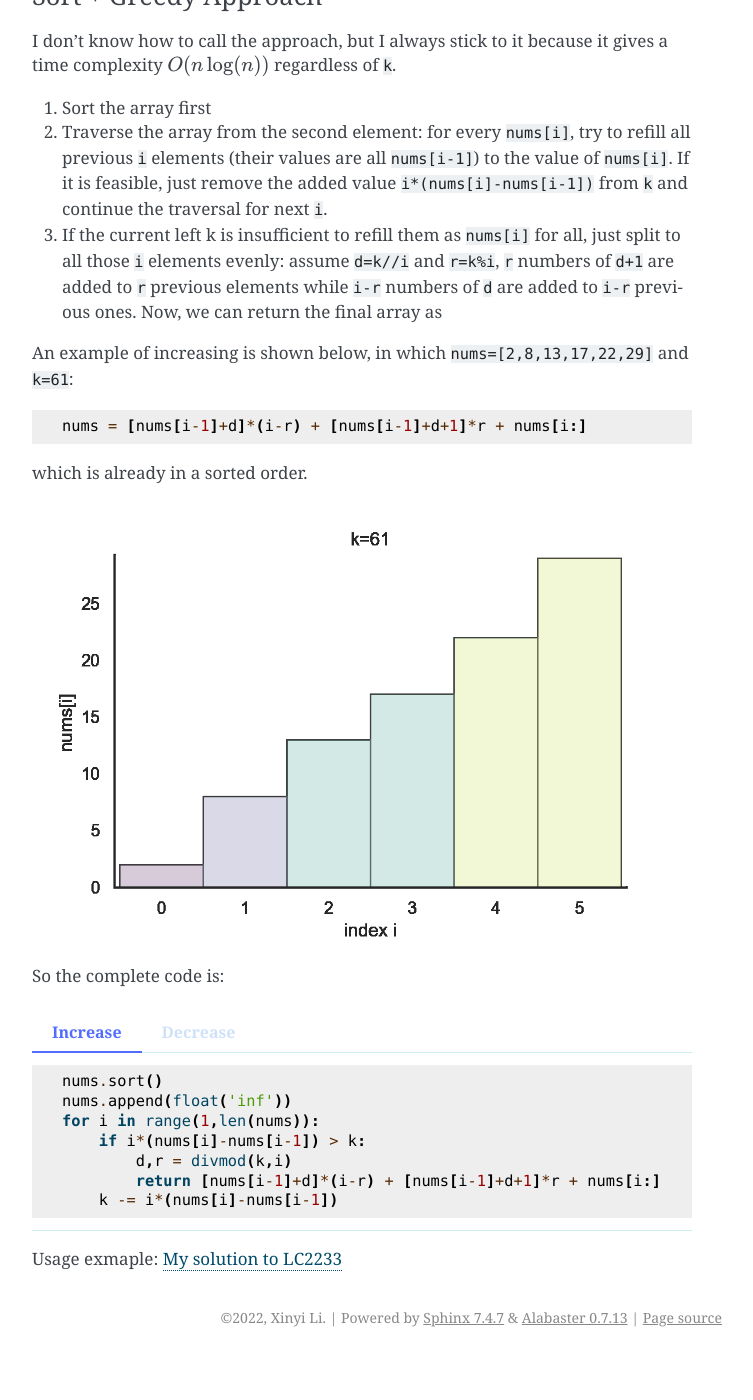
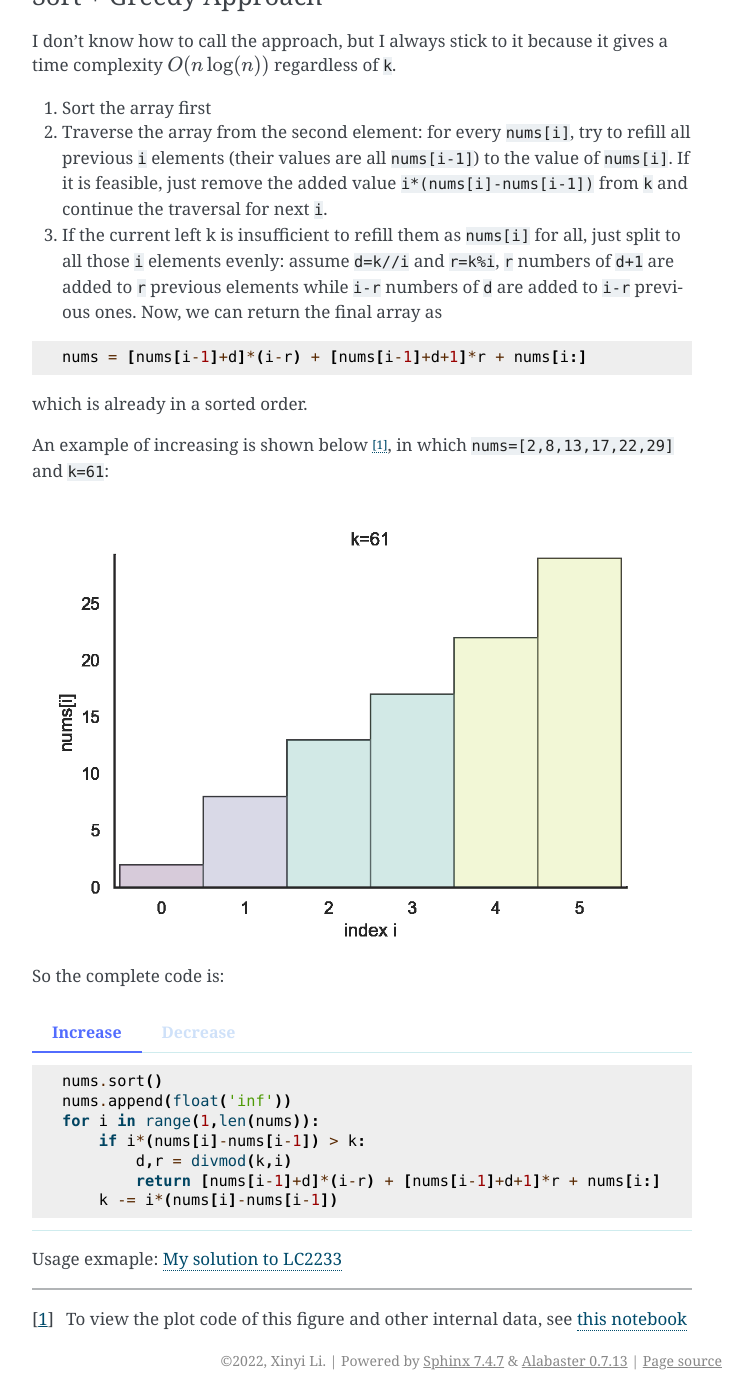
Before and after one commit to li-xin-yi/lctemplates, a Sphinx documentation site: the page built from docs/source/miscellaneous.md, in a window 1280 px wide and 1400 px high, scrolled down 1540 px. Shown: the whole window, without its empty margins (388-1141 px from the left). Built offline with Sphinx 7.4.7, drawn with Linux system fonts in a browser that asks for light colours; before the commit the page ends 2897 px from its top, so only the background shows below that.

Commit message:
Update miscellaneous.md

````diff
--- a/docs/source/miscellaneous.md
+++ b/docs/source/miscellaneous.md
@@ -77,13 +77,15 @@ I don't know how to call the approach, but I always stick to it because it gives
 2. Traverse the array from the second element: for every `nums[i]`, try to refill all previous `i` elements (their values are all `nums[i-1]`) to the value of `nums[i]`. If it is feasible, just remove the added value `i*(nums[i]-nums[i-1])` from `k` and continue the traversal for next `i`.
 3. If the current left k is insufficient to refill them as `nums[i]` for all, just split to all those `i` elements evenly: assume `d=k//i` and `r=k%i`, `r` numbers of `d+1` are added to `r` previous elements while `i-r` numbers of `d` are added to `i-r` previous ones. Now, we can return the final array as
 
-An example of increasing is shown below, in which `nums=[2,8,13,17,22,29]` and `k=61`:
-
 ```py
 nums = [nums[i-1]+d]*(i-r) + [nums[i-1]+d+1]*r + nums[i:]
 ```
 
 which is already in a sorted order.
+
+An example of increasing is shown below [^1], in which `nums=[2,8,13,17,22,29]` and `k=61`:
+
+[^1]: To view the plot code of this figure and other internal data, see [this notebook](https://github.com/li-xin-yi/lctemplates/blob/main/plots/load-balancer.ipynb)
 
 ![](../images/load-balancer.gif)
 
````
